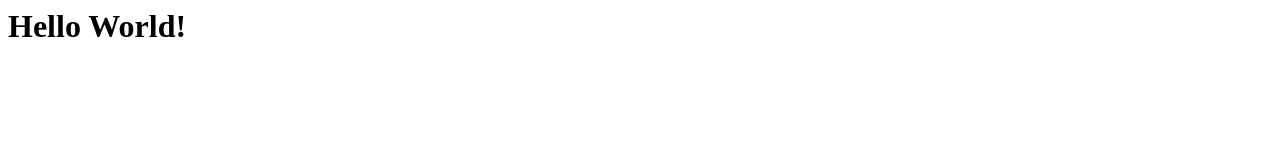
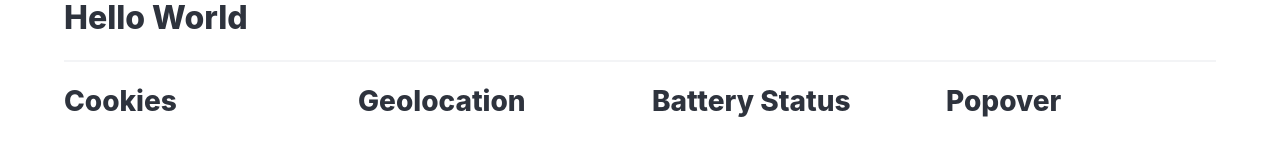
Before and after one commit to DonteAustin321/DonteAustin321.github.io, a plain HTML site: page docs/index.html in a window 1280 px wide. Drawn offline with nearby package versions, Linux system fonts and the light colour scheme.

Commit message:
Update index.html

```diff
--- a/docs/index.html
+++ b/docs/index.html
@@ -1,8 +1,38 @@
-<html>
-  <head>
-    <title>Hello World!</title>
-  </head>
-  <body>
-    <h1>Hello World!</h1>
-  </body>
+<!DOCTYPE html>
+<html lang="en-US">
+    <head>
+        <meta charset="utf-8">
+        <meta name="viewport" content="width=device-width, initial-scale=1">
+        <title>My Website</title>
+        <link rel="stylesheet" href="https://cdn.jsdelivr.net/npm/bulma@1.0.2/css/bulma.min.css">
+        <script defer src ="app.js"></script>
+    </head>
+    <body>
+        <div class="container">
+             <div class="content">
+                 <h1>Hello World</h1>
+
+                      <hr>
+
+                      <div class="columns">
+                            <div class="column">
+                                <h2>Cookies</h2>
+
+                             </div>
+                            <div class="column">
+                                <h2>Geolocation</h2>
+
+                             </div>
+                            <div class="column">
+                                <h2>Battery Status</h2>
+
+                             </div>
+                            <div class="column">
+                                <h2>Popover</h2>
+
+                             </div>
+                        </div>
+             </div>
+        </div>
+    </body>
 </html>
```
